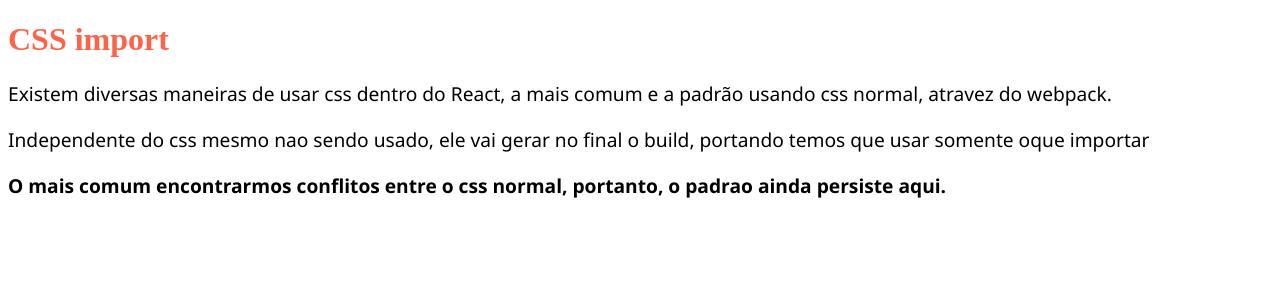
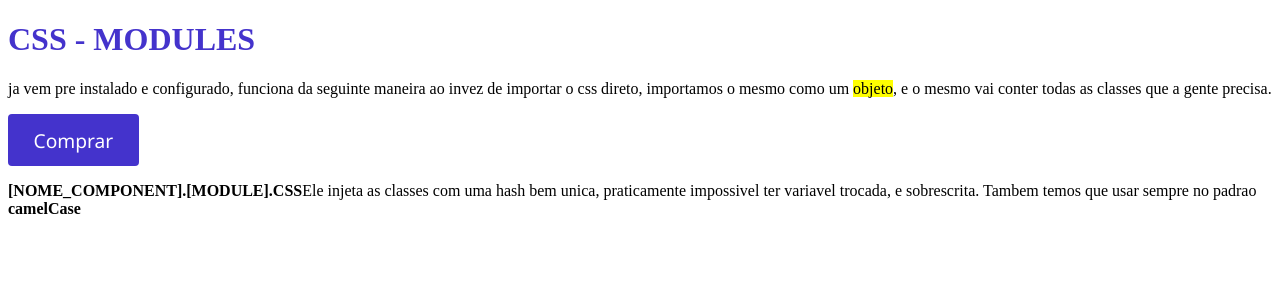
Before and after one commit to renanssantos1/react-completo-Origamid, a React (Create React App) app in the folder react-para-iniciantes/0205/meuapp/: page / in a window 1280 px wide. Shown: the top 300 px of the page. Built offline with nearby package versions, Linux system fonts and the light colour scheme.

Commit message:
css modules aula

```diff
--- a/react-para-iniciantes/0205/meuapp/src/App.js
+++ b/react-para-iniciantes/0205/meuapp/src/App.js
@@ -1,10 +1,10 @@
 import React from "react";
-import CssImport from "./components/0501/CssImport";
+import CssModules from "./components/0502/CssModules";
 
 const App = () => {
   return (
     <div>
-      <CssImport />
+      <CssModules />
     </div>
   );
 };
--- /dev/null
+++ b/react-para-iniciantes/0205/meuapp/src/components/0502/CssModules.js
@@ -0,0 +1,26 @@
+import React from "react";
+import styles from "./CssModules.module.css";
+
+function CssModules() {
+  console.log(styles);
+  return (
+    <div>
+      <h1 className={styles.titulo}>CSS - MODULES</h1>
+      <p>
+        ja vem pre instalado e configurado, funciona da seguinte maneira ao
+        invez de importar o css direto, importamos o mesmo como um{" "}
+        <mark>objeto</mark>, e o mesmo vai conter todas as classes que a gente
+        precisa.
+      </p>
+      <button className={styles.button}>Comprar</button>
+      <p>
+        <strong>[NOME_COMPONENT].[MODULE].CSS</strong>
+        Ele injeta as classes com uma hash bem unica, praticamente impossivel
+        ter variavel trocada, e sobrescrita. Tambem temos que usar sempre no
+        padrao <strong>camelCase</strong>
+      </p>
+    </div>
+  );
+}
+
+export default CssModules;
--- /dev/null
+++ b/react-para-iniciantes/0205/meuapp/src/components/0502/CssModules.module.css
@@ -0,0 +1,19 @@
+.button {
+  --font-size: 1.2rem;
+}
+
+.titulo {
+  color: #43c;
+}
+
+.button {
+  cursor: pointer;
+  border: none;
+  border-radius: 4px;
+  transition: 0.1s;
+  background: #43c;
+  color: #fff;
+  padding: 0.8rem 1.6rem;
+  font-size: var(--font-size);
+  font-family: "Segoe UI", Tahoma, Geneva, Verdana, sans-serif;
+}
```
